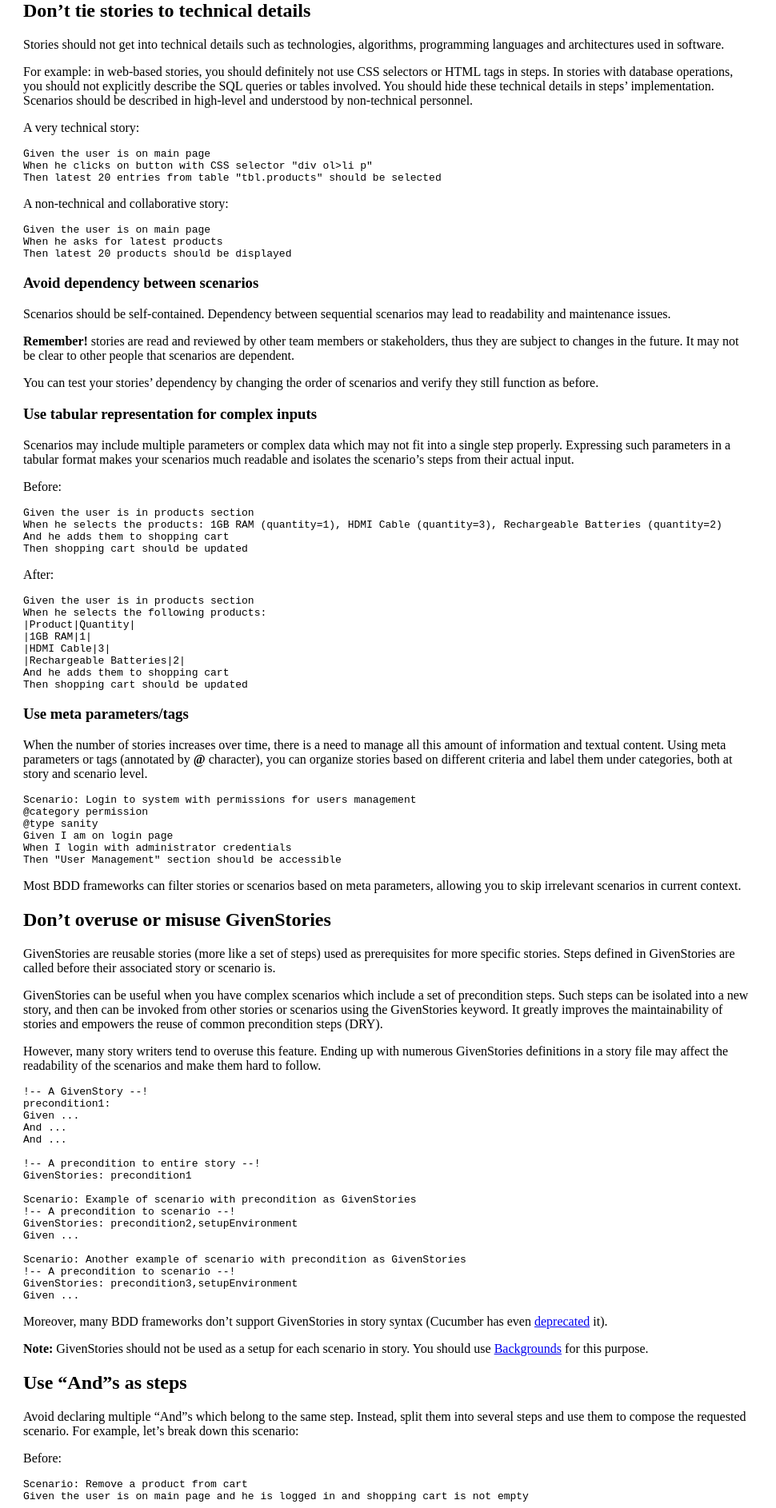
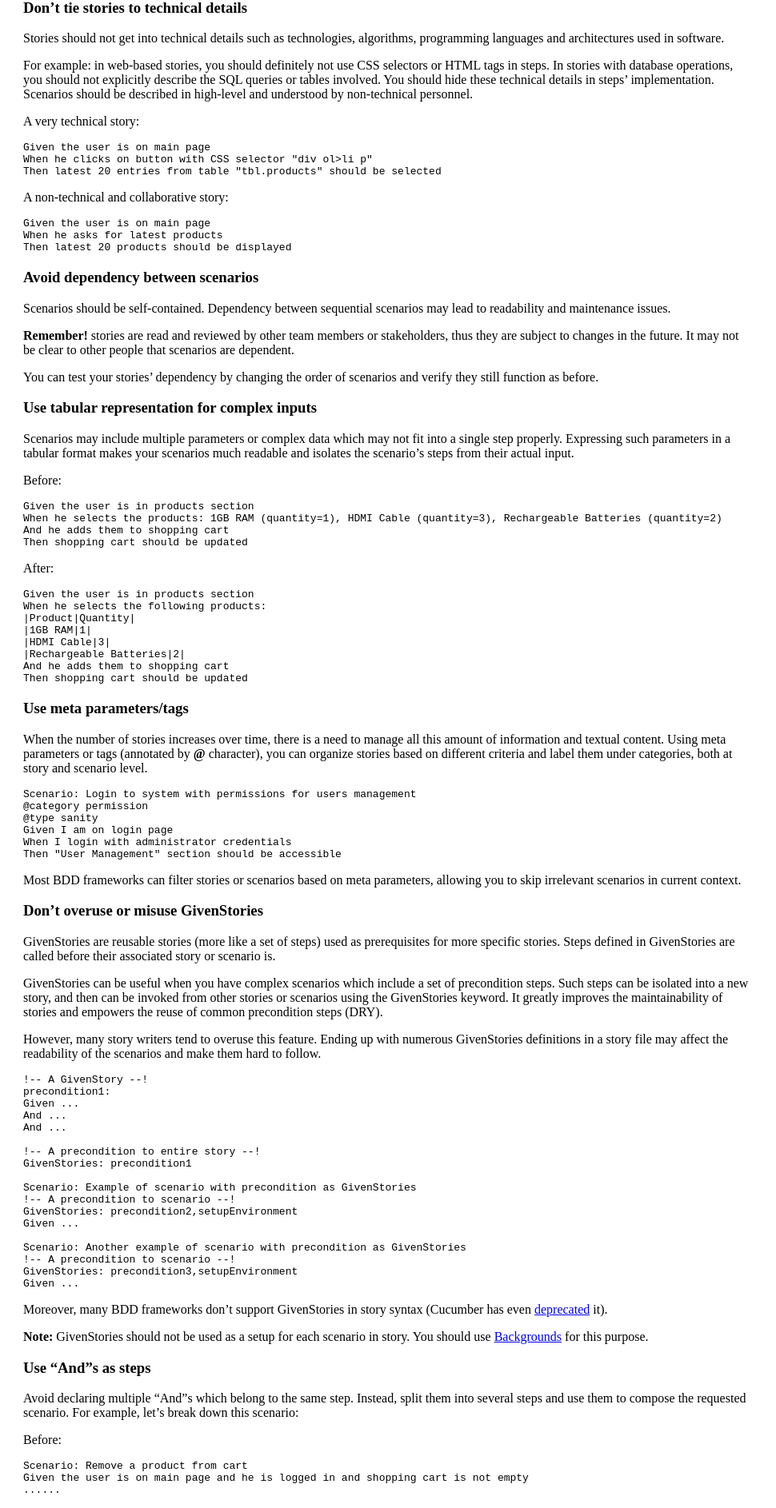
Before and after one commit to waseemh/waseemh.github.io, a Jekyll site: the page built from _posts/2014-09-01-writing-better-bdd-stories.md, in a window 1280 px wide. Shown: the part 793-2679 px from the top of the page at 80% size, without its empty margins (0-970 px from the left). Built offline with Jekyll 4.4.1, drawn with Linux system fonts in a browser that asks for light colours.

```diff
--- a/_posts/2014-09-01-writing-better-bdd-stories.md
+++ b/_posts/2014-09-01-writing-better-bdd-stories.md
@@ -18,7 +18,7 @@ __Note:__ Since most [BDD frameworks](http://java.dzone.com/articles/brief-compa
 
 ![People talking BDD?](/assets/bdd-discuss.jpeg)
 
-## Don't tie stories to technical details
+### Don't tie stories to technical details
 Stories should not get into technical details such as technologies, algorithms, programming languages and architectures used in software.
 
 For example: in web-based stories, you should definitely not use CSS selectors or HTML tags in steps. In stories with database operations, you should not explicitly describe the SQL queries or tables involved.
@@ -76,7 +76,7 @@ When the number of stories increases over time, there is a need to manage all th
 
 Most BDD frameworks can filter stories or scenarios based on meta parameters, allowing you to skip irrelevant scenarios in current context.
 
-## Don't overuse or misuse GivenStories
+### Don't overuse or misuse GivenStories
 GivenStories are reusable stories (more like a set of steps) used as prerequisites for more specific stories. Steps defined in GivenStories are called before their associated story or scenario is.
 
 GivenStories can be useful when you have complex scenarios which include a set of precondition steps. Such steps can be isolated into a new story, and then can be invoked from other stories or scenarios using the GivenStories keyword. It greatly improves the maintainability of stories and empowers the reuse of common precondition steps (DRY).
@@ -106,7 +106,7 @@ Moreover, many BDD frameworks don't support GivenStories in story syntax (Cucumb
 
 __Note:__ GivenStories should not be used as a setup for each scenario in story. You should use [Backgrounds](http://docs.behat.org/en/latest/guides/1.gherkin.html#backgrounds) for this purpose.
 
-## Use "And"s as steps
+### Use "And"s as steps
 Avoid declaring multiple "And"s which belong to the same step. Instead, split them into several steps and use them to compose the requested scenario.
 For example, let's break down this scenario:
 
```
